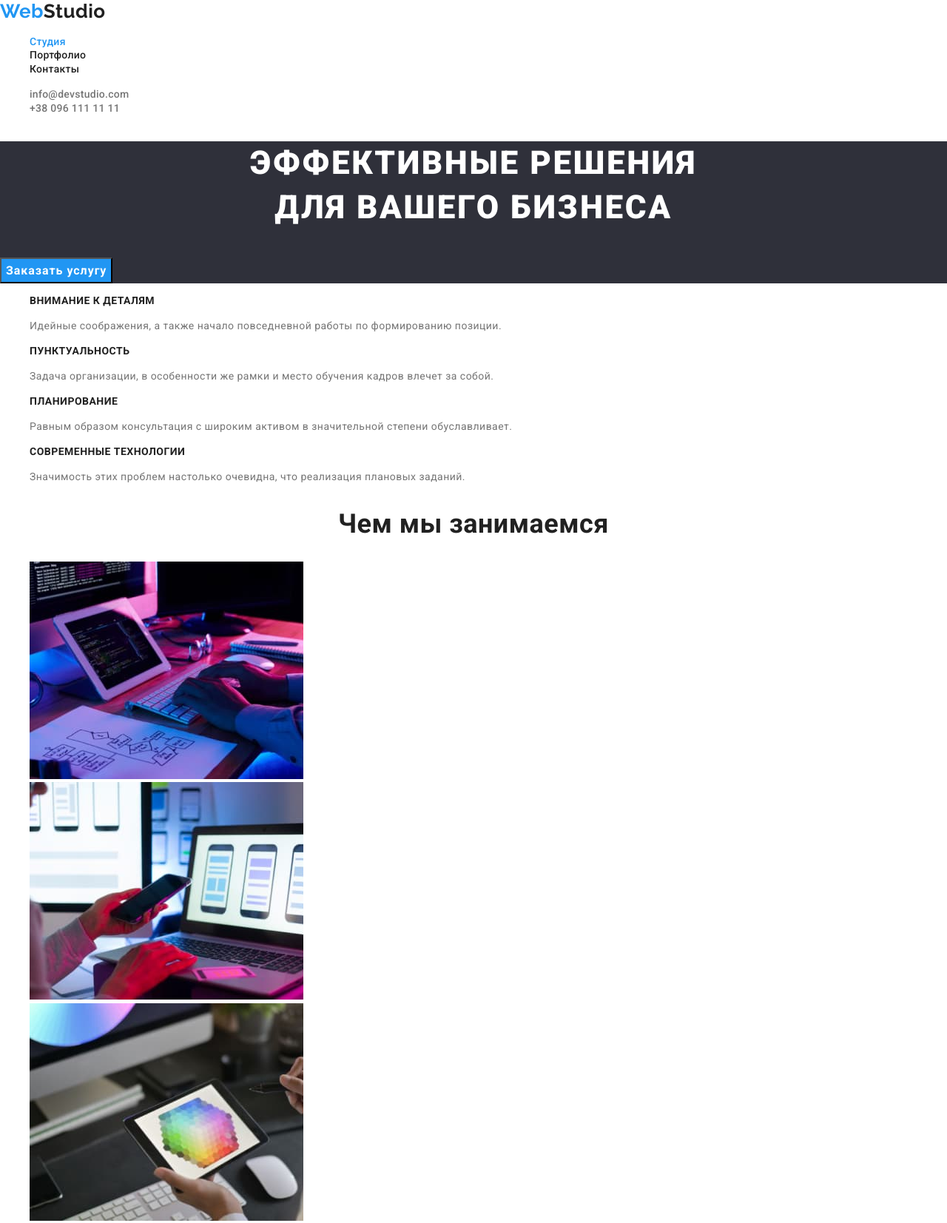
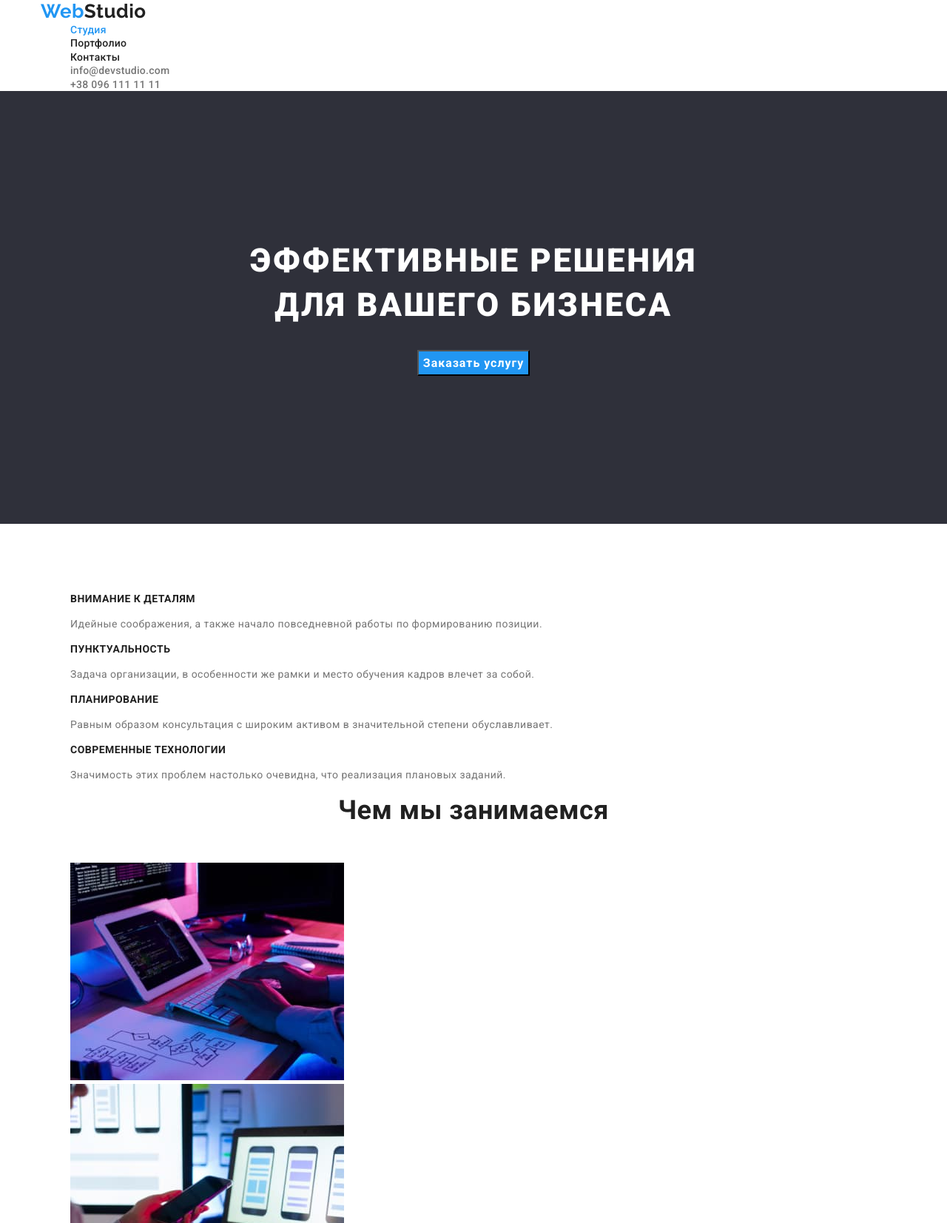
Before and after one commit to ITigor1985/goit-markup-hw-03, a plain HTML site: page index.html in a window 1280 px wide. Shown: the top 1653 px of the page at 74% size. Drawn offline with nearby package versions, Linux system fonts and the light colour scheme.

Commit message:
center and vertical align index.html

```diff
--- a/css/styles.css
+++ b/css/styles.css
@@ -3,7 +3,7 @@
   --secondary-text-color: #212121;
   --title-text-color: #212121;
   --accent-color: #2196f3;
-  --button-bg: #f5f4fa;
+  --button-section-bg: #f5f4fa;
   --white-active-color: #ffffff;
   --fotter-hero-bg: #2f303a;
 }
@@ -15,6 +15,8 @@ h4,
 h5,
 h6 {
   color: var(--title-text-color);
+  margin-top: 0;
+  margin-bottom: 0;
 }
 
 .hidden {
@@ -33,8 +35,15 @@ body {
 
 .list {
   list-style: none;
+  margin-top: 0;
+  margin-bottom: 0;
 }
 
+.container {
+  width: 1170px;
+  margin: 0 auto;
+}
+/* -----header----------------------------- */
 .logo {
   color: var(--title-text-color);
   font-family: 'Raleway', sans-serif;
@@ -82,6 +91,10 @@ body {
 /* -----------------Hero----------------------------------- */
 .hero {
   background-color: var(--fotter-hero-bg);
+  text-align: center;
+  padding-top: 200px;
+  padding-bottom: 200px;
+  margin-bottom: 94px;
 }
 
 .hero-button {
@@ -99,12 +112,14 @@ body {
   font-weight: 900;
   font-size: 44px;
   line-height: 1.36;
-  text-align: center;
+  margin-bottom: 30px;
   letter-spacing: 0.06em;
   text-transform: uppercase;
   color: var(--white-active-color);
 }
 /* -----------------------Features------------------------- */
+.features {
+}
 .features-title {
   font-weight: 700;
   font-size: 14px;
@@ -116,13 +131,21 @@ body {
   font-size: 14px;
   line-height: 1.71;
 }
+/* -------------Work---------------------------------- */
+.work {
+  margin-bottom: 94px;
+}
 /* -------------------------Team--------------------------- */
 .work-title,
 .team-title {
+  margin-bottom: 50px;
   font-weight: 700;
   font-size: 36px;
   line-height: 1.17;
   text-align: center;
+}
+.team {
+  background-color: var(--button-section-bg);
 }
 
 .team-name {
@@ -174,11 +197,16 @@ body {
 .footer {
   background-color: var(--fotter-hero-bg);
 
+  padding-top: 60px;
+  padding-bottom: 60px;
+
   color: var(--white-active-color);
 }
 
 .footer .logo {
+  display: inline-block;
   color: inherit;
+  margin-bottom: 20px;
 }
 
 .footer-contact {
--- a/index.html
+++ b/index.html
@@ -13,6 +13,7 @@
 
 <body>
     <header>
+        <div class="container">
             <nav class="site-nav">
                 <a href="/" class="logo">
                     <spun class="logo-web">Web</spun>Studio </a>
@@ -26,15 +27,19 @@
                 <li><a href="mailto:info@devstudio.com" class="link">info@devstudio.com</a></li>
                 <li><a href="tel:+380961111111" class="link">+38 096 111 11 11</a></li>
             </ul>
+        </div>
     </header>
     <main>
         <section class="hero">
+            <div class="container">
                 <h1 class="hero-title">
                     Эффективные решения<br /> для вашего бизнеса
                 </h1>
                 <button type="button" class="hero-button button">Заказать услугу</button>
+            </div>
         </section>
         <section class="features">
+            <div class="container">
                 <h2 class="hidden">Особенности</h2>
             <ul class="list">
                 <li>
@@ -62,8 +67,10 @@
                     </p>
                 </li>
             </ul>
+            </div>
         </section>
         <section class="work">
+            <div class="container">
                 <h2 class="work-title">Чем мы занимаемся</h2>
             <ul class="list">
                 <li>
@@ -76,8 +83,10 @@
                     <img src="./images/web-design.jpg" width="370" height="294" alt="разработка креативного дизайна" />
                 </li>
             </ul>
+            </div>
         </section>
         <section class="team">
+            <div class="container">
                 <h2 class="team-title">Наша команда</h2>
             <ul class="list">
                 <li>
@@ -101,9 +110,11 @@
                     <p class="team-text" lang="en">UI Designer</p>
                 </li>
             </ul>
+            </div>
         </section>
     </main>
     <footer class="footer">
+        <div class="container">
             <a href="/" class="logo">
                 <spun class="logo-web">Web</spun>Studio </a>
             <address class="footer-contact">
@@ -111,6 +122,7 @@
             <a href="mailto:info@example.com" class="link">info@example.com</a><br />
             <a href="tel:+380961111111" class="link">+38 099 111 11 11</a>
           </address>
+        </div>
     </footer>
 </body>
 
```
Lines whose indentation alone changed are shown as unchanged.
